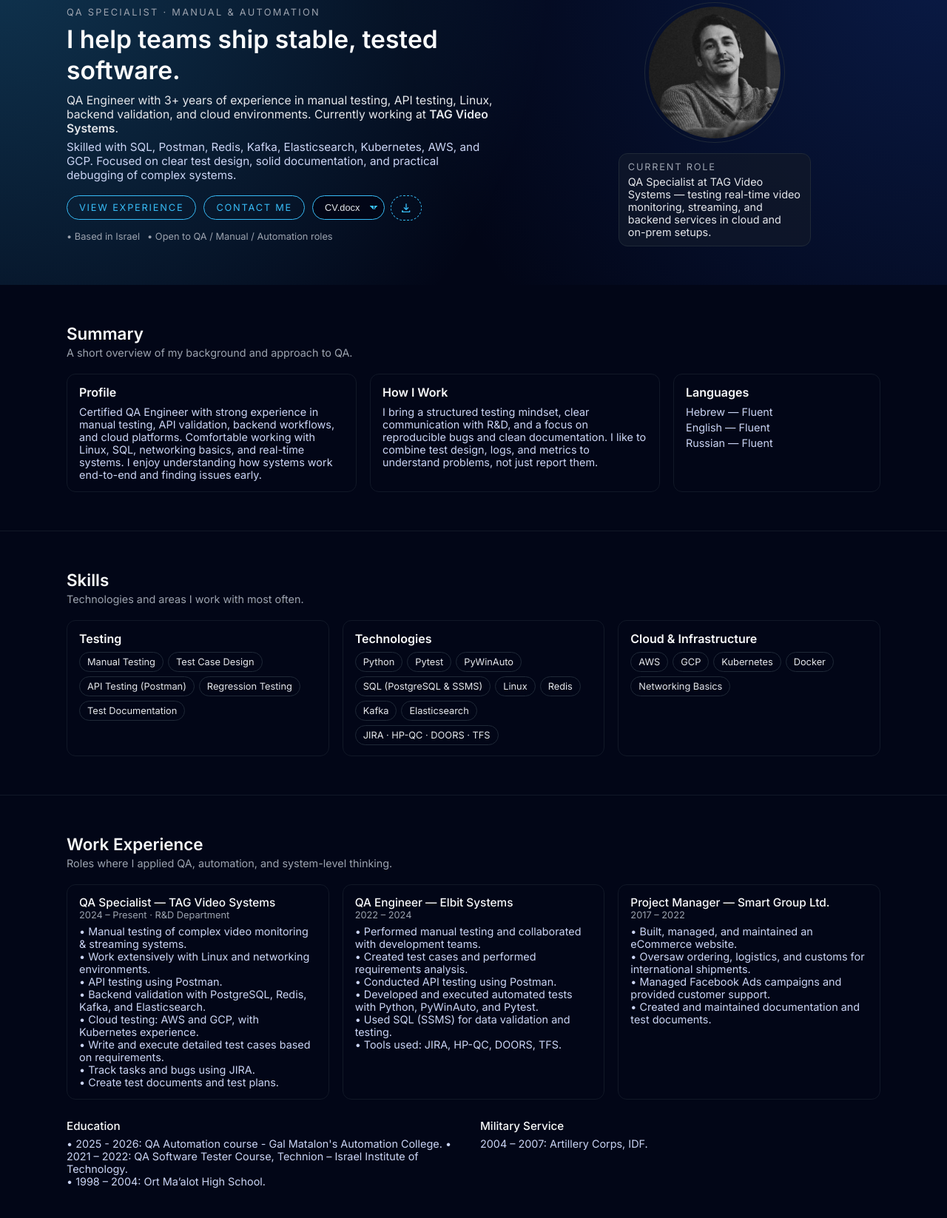
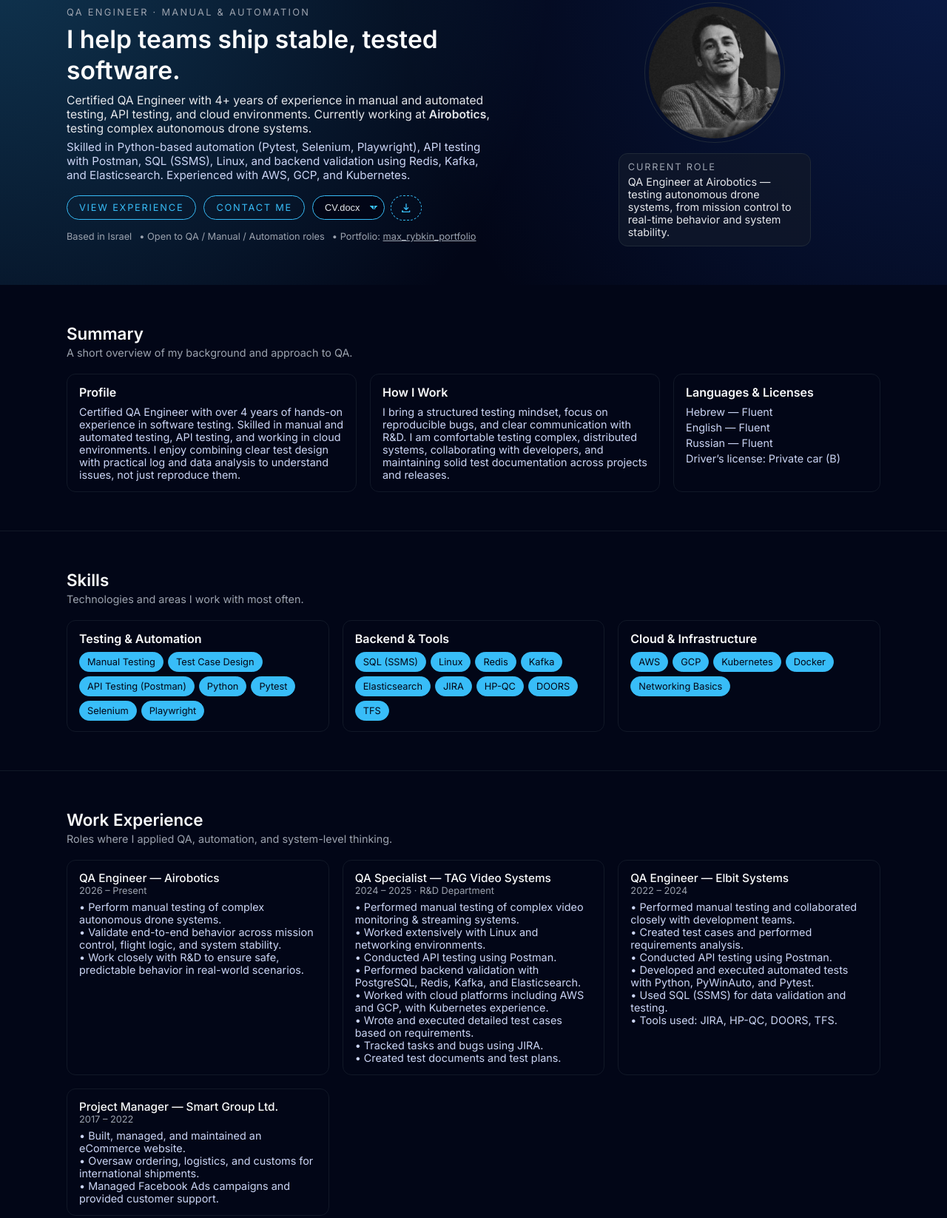
Before and after one commit to maxl4me/max_rybkin_portfolio, a plain HTML site: page index.html in a window 1280 px wide. Shown: the part 136-1782 px from the top of the page at 74% size. Drawn offline with Linux system fonts and the light colour scheme.

Commit message:
Add files via upload

```diff
--- a/index.html
+++ b/index.html
@@ -3,7 +3,7 @@
 <head>
   <meta charset="UTF-8" />
   <meta name="viewport" content="width=device-width, initial-scale=1.0" />
-  <title>Rybkin Maxim | QA Specialist</title>
+  <title>Rybkin Maxim | QA Engineer</title>
 
   <!-- Favicon -->
   <link rel="icon" type="image/svg+xml" href="images/favicon.svg" />
@@ -52,22 +52,22 @@
 
         <!-- Left: text -->
         <div class="hero-text">
-          <p class="hero-eyebrow">QA Specialist · Manual & Automation</p>
+          <p class="hero-eyebrow">QA Engineer · Manual & Automation</p>
 
           <h1 class="hero-title">
             I help teams ship stable, tested software.
           </h1>
 
           <p class="hero-subtitle">
-            QA Engineer with 3+ years of experience in manual testing, API testing, Linux,
-            backend validation, and cloud environments. Currently working at
-            <strong>TAG Video Systems</strong>.
+            Certified QA Engineer with 4+ years of experience in manual and automated testing,
+            API testing, and cloud environments. Currently working at
+            <strong>Airobotics</strong>, testing complex autonomous drone systems.
           </p>
 
           <p class="hero-body">
-            Skilled with SQL, Postman, Redis, Kafka, Elasticsearch, Kubernetes, AWS, and GCP.
-            Focused on clear test design, solid documentation, and practical debugging of
-            complex systems.
+            Skilled in Python-based automation (Pytest, Selenium, Playwright), API testing with Postman,
+            SQL (SSMS), Linux, and backend validation using Redis, Kafka, and Elasticsearch.
+            Experienced with AWS, GCP, and Kubernetes.
           </p>
 
           <div class="hero-actions">
@@ -114,6 +114,11 @@
           <div class="hero-meta">
             <span>Based in Israel</span>
             <span>Open to QA / Manual / Automation roles</span>
+            <span>
+              Portfolio: <a href="https://maxl4me.github.io/max_rybkin_portfolio/" target="_blank" rel="noopener noreferrer">
+                max_rybkin_portfolio
+              </a>
+            </span>
           </div>
         </div>
 
@@ -130,8 +135,8 @@
           <div class="hero-note">
             <p class="hero-note-title">Current role</p>
             <p class="hero-note-body">
-              QA Specialist at TAG Video Systems — testing real-time video monitoring,
-              streaming, and backend services in cloud and on-prem setups.
+              QA Engineer at Airobotics — testing autonomous drone systems, from mission
+              control to real-time behavior and system stability.
             </p>
           </div>
         </div>
@@ -155,28 +160,30 @@
           <article class="card">
             <h3 class="card-title">Profile</h3>
             <p class="card-body">
-              Certified QA Engineer with strong experience in manual testing, API validation,
-              backend workflows, and cloud platforms. Comfortable working with Linux, SQL,
-              networking basics, and real-time systems. I enjoy understanding how systems
-              work end-to-end and finding issues early.
+              Certified QA Engineer with over 4 years of hands-on experience in software
+              testing. Skilled in manual and automated testing, API testing, and working in
+              cloud environments. I enjoy combining clear test design with practical log and
+              data analysis to understand issues, not just reproduce them.
             </p>
           </article>
 
           <article class="card">
             <h3 class="card-title">How I Work</h3>
             <p class="card-body">
-              I bring a structured testing mindset, clear communication with R&D, and a focus
-              on reproducible bugs and clean documentation. I like to combine test design,
-              logs, and metrics to understand problems, not just report them.
+              I bring a structured testing mindset, focus on reproducible bugs, and clear
+              communication with R&D. I am comfortable testing complex, distributed systems,
+              collaborating with developers, and maintaining solid test documentation across
+              projects and releases.
             </p>
           </article>
 
           <article class="card">
-            <h3 class="card-title">Languages</h3>
+            <h3 class="card-title">Languages & Licenses</h3>
             <ul class="list">
               <li>Hebrew — Fluent</li>
               <li>English — Fluent</li>
               <li>Russian — Fluent</li>
+              <li>Driver’s license: Private car (B)</li>
             </ul>
           </article>
 
@@ -198,28 +205,30 @@
         <div class="grid skills-grid">
 
           <article class="card">
-            <h3 class="card-title">Testing</h3>
+            <h3 class="card-title">Testing & Automation</h3>
             <ul class="pill-list">
               <li>Manual Testing</li>
               <li>Test Case Design</li>
               <li>API Testing (Postman)</li>
-              <li>Regression Testing</li>
-              <li>Test Documentation</li>
+              <li>Python</li>
+              <li>Pytest</li>
+              <li>Selenium</li>
+              <li>Playwright</li>
             </ul>
           </article>
 
           <article class="card">
-            <h3 class="card-title">Technologies</h3>
+            <h3 class="card-title">Backend & Tools</h3>
             <ul class="pill-list">
-              <li>Python</li>
-              <li>Pytest</li>
-              <li>PyWinAuto</li>
-              <li>SQL (PostgreSQL &amp; SSMS)</li>
+              <li>SQL (SSMS)</li>
               <li>Linux</li>
               <li>Redis</li>
               <li>Kafka</li>
               <li>Elasticsearch</li>
-              <li>JIRA · HP-QC · DOORS · TFS</li>
+              <li>JIRA</li>
+              <li>HP-QC</li>
+              <li>DOORS</li>
+              <li>TFS</li>
             </ul>
           </article>
 
@@ -253,18 +262,30 @@
 
           <article class="card">
             <div class="card-meta">
-              <span class="card-meta-main">QA Specialist — TAG Video Systems</span>
-              <span class="card-meta-sub">2024 – Present · R&amp;D Department</span>
+              <span class="card-meta-main">QA Engineer — Airobotics</span>
+              <span class="card-meta-sub">2026 – Present</span>
             </div>
             <p class="card-body">
-              • Manual testing of complex video monitoring &amp; streaming systems.<br />
-              • Work extensively with Linux and networking environments.<br />
-              • API testing using Postman.<br />
-              • Backend validation with PostgreSQL, Redis, Kafka, and Elasticsearch.<br />
-              • Cloud testing: AWS and GCP, with Kubernetes experience.<br />
-              • Write and execute detailed test cases based on requirements.<br />
-              • Track tasks and bugs using JIRA.<br />
-              • Create test documents and test plans.
+              • Perform manual testing of complex autonomous drone systems.<br />
+              • Validate end-to-end behavior across mission control, flight logic, and system stability.<br />
+              • Work closely with R&D to ensure safe, predictable behavior in real-world scenarios.
+            </p>
+          </article>
+
+          <article class="card">
+            <div class="card-meta">
+              <span class="card-meta-main">QA Specialist — TAG Video Systems</span>
+              <span class="card-meta-sub">2024 – 2025 · R&amp;D Department</span>
+            </div>
+            <p class="card-body">
+              • Performed manual testing of complex video monitoring &amp; streaming systems.<br />
+              • Worked extensively with Linux and networking environments.<br />
+              • Conducted API testing using Postman.<br />
+              • Performed backend validation with PostgreSQL, Redis, Kafka, and Elasticsearch.<br />
+              • Worked with cloud platforms including AWS and GCP, with Kubernetes experience.<br />
+              • Wrote and executed detailed test cases based on requirements.<br />
+              • Tracked tasks and bugs using JIRA.<br />
+              • Created test documents and test plans.
             </p>
           </article>
 
@@ -274,7 +295,7 @@
               <span class="card-meta-sub">2022 – 2024</span>
             </div>
             <p class="card-body">
-              • Performed manual testing and collaborated with development teams.<br />
+              • Performed manual testing and collaborated closely with development teams.<br />
               • Created test cases and performed requirements analysis.<br />
               • Conducted API testing using Postman.<br />
               • Developed and executed automated tests with Python, PyWinAuto, and Pytest.<br />
@@ -291,8 +312,7 @@
             <p class="card-body">
               • Built, managed, and maintained an eCommerce website.<br />
               • Oversaw ordering, logistics, and customs for international shipments.<br />
-              • Managed Facebook Ads campaigns and provided customer support.<br />
-              • Created and maintained documentation and test documents.
+              • Managed Facebook Ads campaigns and provided customer support.
             </p>
           </article>
 
@@ -302,7 +322,7 @@
           <div>
             <h3 class="subsection-title">Education</h3>
             <p class="subsection-body">
-			  • 2025 - 2026: QA Automation course - Gal Matalon's Automation College.
+              • 2025 – 2026: QA Automation course – Gal Matalon's Automation College.<br />
               • 2021 – 2022: QA Software Tester Course, Technion – Israel Institute of Technology.<br />
               • 1998 – 2004: Ort Ma’alot High School.
             </p>
@@ -341,6 +361,8 @@
               <p class="contact-text">(+972) 054-995-8832</p>
             </div>
 
+            <div>
+              <h3 class="contact-label">LinkedIn</h3>
               <div class="contact-social">
                 <a href="https://www.linkedin.com/in/mrivking/"
                    target="_blank"
@@ -357,6 +379,7 @@
                           d="M9 17H6V10h3v7zM7.5 9C6.7 9 6 8.3 6 7.5S6.7 6 7.5 6 9 6.7 9 7.5 8.3 9 7.5 9zM18 17h-3v-3.6c0-.9-.3-1.5-1.2-1.5-.6 0-.9.4-1.1.7-.1.2-.1.6-.1.9V17h-3s.1-6.4 0-7h3v1c.4-.6 1-1.4 2.5-1.4 1.8 0 3 1.2 3 3.8V17z" />
                   </svg>
                 </a>
+              </div>
             </div>
           </div>
         </div>
--- a/styles/styles.css
+++ b/styles/styles.css
@@ -302,6 +302,10 @@ a {
   content: "• ";
 }
 
+.hero-meta span:first-child::before {
+  content: "";
+}
+
 /* Hero aside */
 
 .hero-aside {
@@ -430,7 +434,7 @@ a {
   margin-top: 4px;
 }
 
-/* Pill list */
+/* Pill list – always colored with button hover color */
 
 .pill-list {
   list-style: none;
@@ -445,9 +449,9 @@ a {
   font-size: 0.8rem;
   padding: 5px 10px;
   border-radius: 999px;
-  border: 1px solid #1f2937;
-  background: #020617;
-  color: #e5e7eb;
+  border: 1px solid #38bdf8;
+  background: #38bdf8;
+  color: #020617;
   white-space: nowrap;
 }
 
```
Also changed, not shown: 1 other file. Lines whose indentation alone changed are shown as unchanged.
